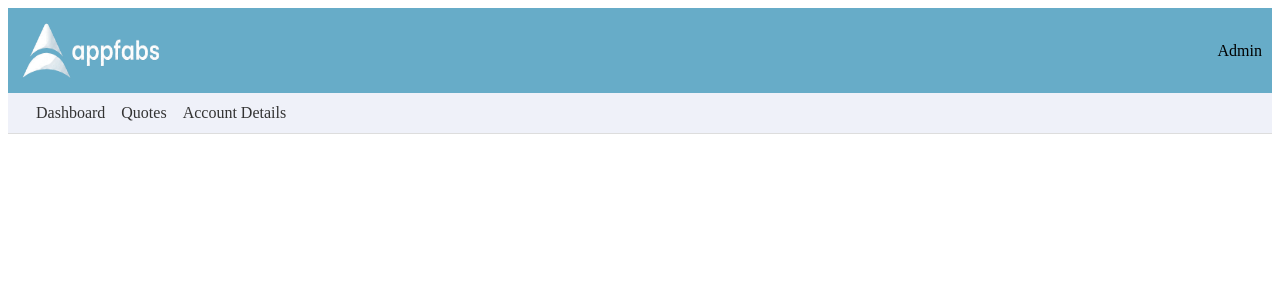
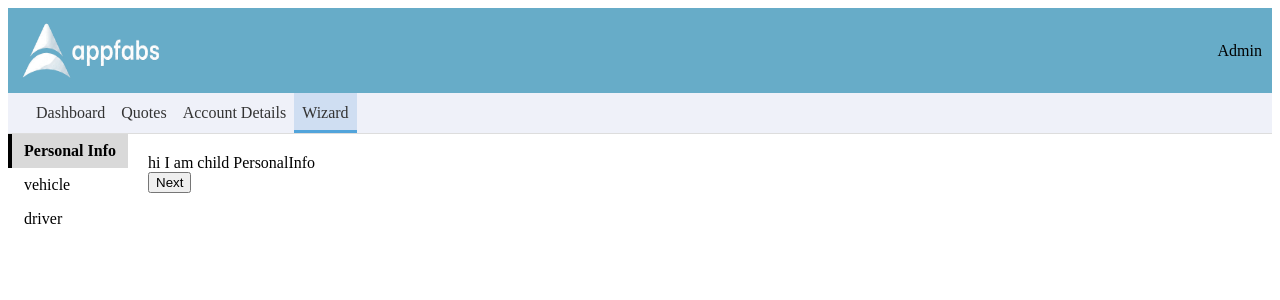
Before and after one commit to madhanmohan047/producerportal, a React (Create React App) app: page /wizard in a window 1280 px wide. Shown: the top 300 px of the page. Built offline with nearby package versions, Linux system fonts and the light colour scheme; no server answers.

Commit message:
wizardpagechanges

```diff
--- a/src/app/App.config.tsx
+++ b/src/app/App.config.tsx
@@ -1,6 +1,7 @@
 import Dashboard from "../pages/Dashboard/Dashboard";
 import Quotes from "../pages/Quotes/Quotes";
 import { AccountDetails } from "../pages/AccountDetails/AccountDetails";
+import { PAWizard } from "../pages/PAWizard/PAWizard";
 
 export default {
   floorplanConfig: {
@@ -29,6 +30,14 @@ export default {
         showSubHeader: true,
         component: AccountDetails,
       },
+      {
+        title: "Wizard",
+        path: "/wizard",
+        showNavbar: false,
+        showHeader: true,
+        showSubHeader: true,
+        component: PAWizard,
+      },
     ],
   },
 };
--- /dev/null
+++ b/src/components/Wizard/Wizard.tsx
@@ -0,0 +1,54 @@
+import React, { useState } from "react";
+import { WizardProps } from "../../types/Wizardtype";
+
+export const Wizard = (wizardProps: WizardProps) => {
+  // works also=>export const Wizard = ({ steps, location }: WizardProps) => {
+  const [currentIndex, setCurrentIndex] = useState(0);
+  const currentStep = wizardProps.steps[currentIndex];
+  const CurrentComponent = currentStep.component;
+  const goNext = () => {
+    if (currentIndex < wizardProps.steps.length - 1) {
+      setCurrentIndex(currentIndex + 1);
+    }
+  };
+  const goBack = () => {
+    if (currentIndex > 0) {
+      setCurrentIndex(currentIndex - 1);
+    }
+  };
+  return (
+    <div style={{ display: "flex" }}>
+      <div>
+        {wizardProps.steps.map((step, index) => (
+          <div
+            key={step.id}
+            style={{
+              padding: "8px 12px",
+              cursor: "default",
+              fontWeight: index === currentIndex ? "bold" : "normal",
+              backgroundColor:
+                index === currentIndex ? "#d9d9d9" : "transparent",
+              borderLeft:
+                index === currentIndex
+                  ? "4px solid #000"
+                  : "4px solid transparent",
+            }}
+          >
+            {step.wizardPageConfig.title}
+          </div>
+        ))}
+      </div>
+
+      <div style={{ margin: "20px" }}>
+        {CurrentComponent ? (
+          <CurrentComponent
+            step={currentStep}
+            location={wizardProps.location}
+            handleNext={goNext}
+            handlePrevious={goBack}
+          />
+        ) : null}
+      </div>
+    </div>
+  );
+};
--- /dev/null
+++ b/src/components/Wizard/Wizardpage.tsx
@@ -0,0 +1,27 @@
+import React from "react";
+import { WizardPageProps } from "../../types/Wizardtype";
+import { Button } from "../common";
+
+const WizardPage = (wizardPageProps: WizardPageProps) => {
+  return (
+    <>
+      {wizardPageProps.children}
+
+      <div>
+        <button onClick={wizardPageProps.handleNext}>
+          {wizardPageProps.step.wizardPageConfig.buttonProps.next.label}
+        </button>
+      </div>
+
+      <div>
+        {wizardPageProps.step.wizardPageConfig.buttonProps.previous.label
+          .length > 0 && (
+          <button onClick={wizardPageProps.handlePrevious}>
+            {wizardPageProps.step.wizardPageConfig.buttonProps.previous.label}
+          </button>
+        )}
+      </div>
+    </>
+  );
+};
+export default WizardPage;
--- /dev/null
+++ b/src/pages/PAWizard/PAWizard.tsx
@@ -0,0 +1,20 @@
+import React from "react";
+import { WizardProps } from "../../types/Wizardtype";
+import { Wizard } from "../../components/Wizard/Wizard";
+import { PASteps } from "./steps/PASteps";
+import { Location, useLocation } from "react-router-dom";
+
+export const PAWizard = () => {
+  const location = useLocation();
+  const pawizardProps: WizardProps = {
+    steps: PASteps,
+    location: location,
+  };
+  return (
+    <div>
+      <Wizard steps={PASteps} location={location} />
+
+      {/* works also=> <Wizard {...pawizardProps} /> */}
+    </div>
+  );
+};
--- /dev/null
+++ b/src/pages/PAWizard/steps/DriverStep/DriverStep.tsx
@@ -0,0 +1,17 @@
+import React from "react";
+import WizardPage from "../../../../components/Wizard/Wizardpage";
+import { WizardPageProps } from "../../../../types/Wizardtype";
+
+const DriverStep = (wizardPageProps: WizardPageProps) => {
+  return (
+    <WizardPage
+      step={wizardPageProps.step}
+      location={wizardPageProps.location}
+      handleNext={wizardPageProps.handleNext}
+      handlePrevious={wizardPageProps.handlePrevious}
+    >
+      <div>hi I am child Driver</div>
+    </WizardPage>
+  );
+};
+export default DriverStep;
--- /dev/null
+++ b/src/pages/PAWizard/steps/PASteps.tsx
@@ -0,0 +1,61 @@
+import React from "react";
+import { WizardStep } from "../../../types/Wizardtype";
+import PersonalInfoStep from "./Personalinfo/PersonalInfoStep";
+import VehicleStep from "./VehicleStep/VehicleStep";
+import DriverStep from "./DriverStep/DriverStep";
+export const PASteps: WizardStep[] = [
+  {
+    id: "personalinfo",
+    type: "wizard",
+    route: "/personalInfo",
+    component: PersonalInfoStep,
+    wizardPageConfig: {
+      title: "Personal Info",
+      description: "Personal Info",
+      buttonProps: {
+        next: {
+          label: "Next",
+        },
+        previous: {
+          label: "",
+        },
+      },
+    },
+  },
+  {
+    id: "vehicle",
+    type: "wizard",
+    route: "/personalInfo",
+    component: VehicleStep,
+    wizardPageConfig: {
+      title: "vehicle",
+      description: "vehicle",
+      buttonProps: {
+        next: {
+          label: "Next",
+        },
+        previous: {
+          label: "Previous",
+        },
+      },
+    },
+  },
+  {
+    id: "driver",
+    type: "wizard",
+    route: "/personalInfo",
+    component: DriverStep,
+    wizardPageConfig: {
+      title: "driver",
+      description: "driver",
+      buttonProps: {
+        next: {
+          label: "Submit",
+        },
+        previous: {
+          label: "Previous",
+        },
+      },
+    },
+  },
+];
--- /dev/null
+++ b/src/pages/PAWizard/steps/Personalinfo/PersonalInfoStep.tsx
@@ -0,0 +1,18 @@
+import React from "react";
+import WizardPage from "../../../../components/Wizard/Wizardpage";
+import { WizardPageProps } from "../../../../types/Wizardtype";
+
+const PersonalInfoStep = (wizardPageProps: WizardPageProps) => {
+  return (
+    <WizardPage
+      step={wizardPageProps.step}
+      location={wizardPageProps.location}
+      handleNext={wizardPageProps.handleNext}
+      handlePrevious={wizardPageProps.handlePrevious}
+    >
+      <div>hi I am child PersonalInfo</div>
+    </WizardPage>
+  );
+};
+
+export default PersonalInfoStep;
--- /dev/null
+++ b/src/pages/PAWizard/steps/VehicleStep/VehicleStep.tsx
@@ -0,0 +1,19 @@
+import React from "react";
+
+import WizardPage from "../../../../components/Wizard/Wizardpage";
+import { WizardPageProps } from "../../../../types/Wizardtype";
+
+const VehicleStep = (wizardPageProps: WizardPageProps) => {
+  return (
+    <WizardPage
+      step={wizardPageProps.step}
+      location={wizardPageProps.location}
+      handleNext={wizardPageProps.handleNext}
+      handlePrevious={wizardPageProps.handlePrevious}
+    >
+      <div>hi I am child vehicle</div>
+    </WizardPage>
+  );
+};
+
+export default VehicleStep;
--- /dev/null
+++ b/src/types/Wizardtype.ts
@@ -0,0 +1,31 @@
+type WizardStep = {
+  id: string;
+  type: string;
+  route: string;
+  component: React.ComponentType<any>;
+  wizardPageConfig: WizardPageConfig;
+};
+type WizardPageConfig = {
+  title: string;
+  description: string;
+  buttonProps: {
+    next: {
+      label: string;
+    };
+    previous: {
+      label: string;
+    };
+  };
+};
+type WizardProps = {
+  steps: WizardStep[];
+  location: any;
+};
+type WizardPageProps = {
+  step: WizardStep;
+  location: any;
+  handleNext?: () => void;
+  handlePrevious?: () => void;
+  children: React.ReactNode;
+};
+export type { WizardStep, WizardPageProps, WizardProps, WizardPageConfig };
```
Also changed, not shown: tsconfig.json (+5 -9 lines), 1 other file (tests, documents, lock files or other folders).
